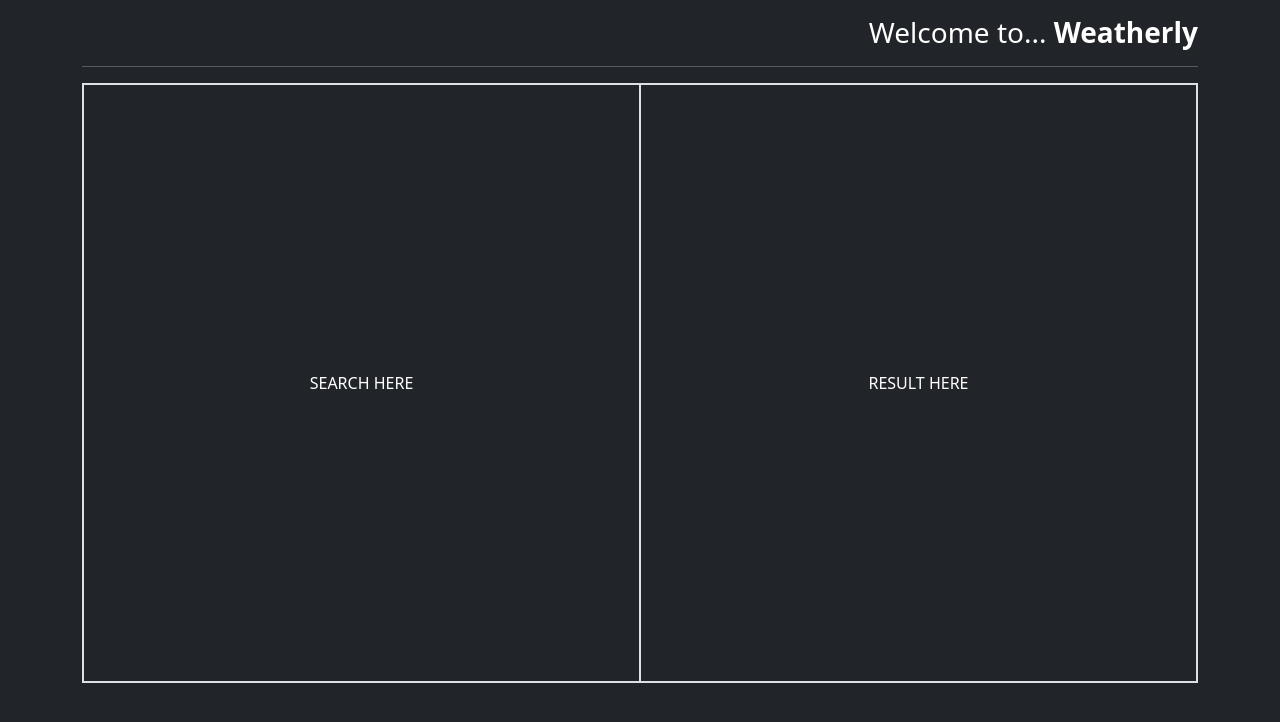
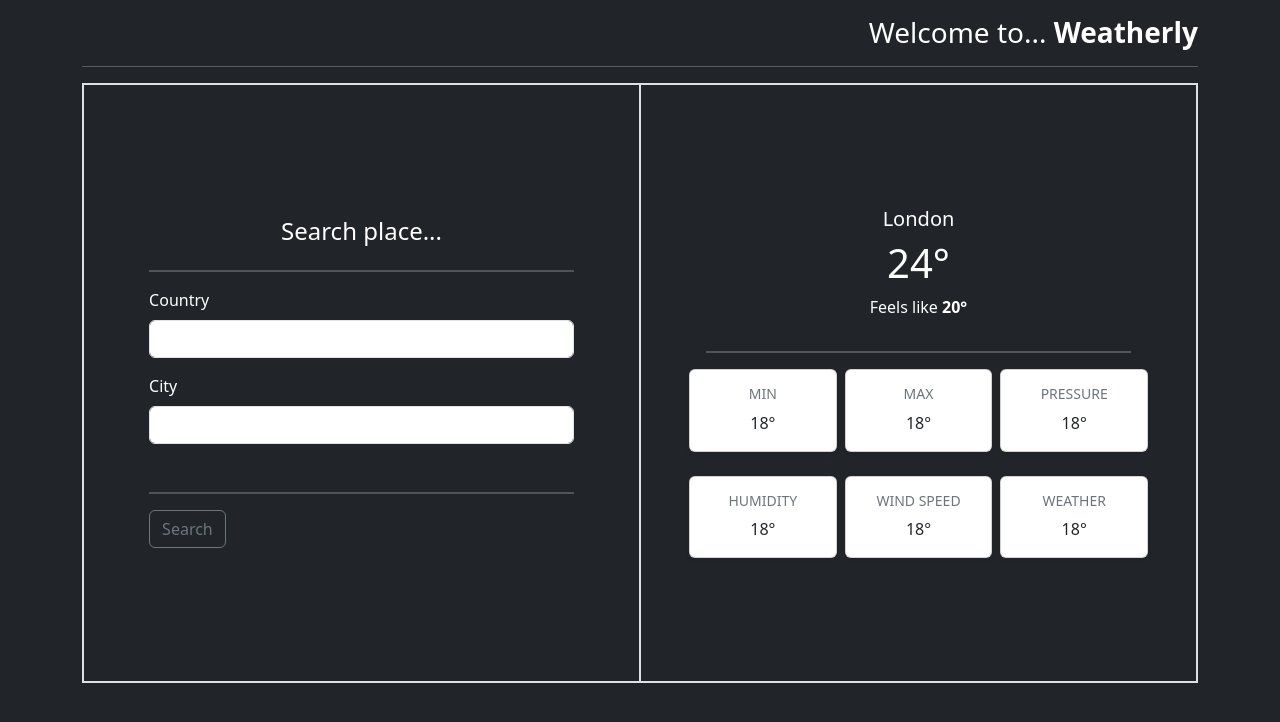
Before and after one commit to atharkn7/Weatherly, a plain HTML site: page index.html in a window 1280 px wide. Drawn offline with nearby package versions, Linux system fonts and the light colour scheme.

Commit message:
UI Layout built

```diff
--- a/index.html
+++ b/index.html
@@ -24,12 +24,83 @@
         <hr>
         <div class="container">
             <div class="row border" style="height: 75vh;">
-                <div class="col border d-flex justify-content-center align-items-center">SEARCH HERE</div>
-                <div class="col border d-flex justify-content-center align-items-center">RESULT HERE</div>
+                <div class="col border d-flex justify-content-center align-items-center flex-column">
+                    <h4>Search place... </h4>
+                    <form style="min-width: 80%;">
+                        <hr class="border">
+                        <div class="mb-3">
+                            <label for="country" class="form-label">Country</label>
+                            <input type="text" class="form-control" id="country">
+                        </div>
+                        <div class="mb-3">
+                            <label for="city" class="form-label text-end">City</label>
+                            <input type="text" class="form-control" id="city">
+                        </div>
+                        <hr class="border mt-5">
+                        <button type="submit" class="btn btn-outline-secondary">Search</button>
+
+                    </form>
+                </div>
+                <div class="col border d-flex justify-content-center align-items-center flex-column">
+                    <div class="text-center" style="min-width: 80%;">
+                        <h5 id="city_heading">London</h5>
+                        <h1 id="temp"> 24°</h1>
+                        <p>Feels like <strong id="feels_like">20°</strong></p>
+                    </div>
+                    <hr class="border" style="width: 80%;">
+                    <!-- TEST -->
+                    <div class="container-fluid px-5 gap-2 text-center">
+                        <!-- First Row -->
+                        <div class="row gap-2 ">
+                            <div class="col card shadow-sm">
+                                <div class="card-body">
+                                    <h6 class="text-secondary text-uppercase small mb-2">Min</h6>
+                                    <p class="mb-0" id="temp_min">18°</p>
+                                </div>
+                            </div>
+                            <div class="col card shadow-sm">
+                                <div class="card-body">
+                                    <h6 class="text-secondary text-uppercase small mb-2">Max</h6>
+                                    <p class="mb-0" id="temp_max">18°</p>
+                                </div>
+                            </div>
+                            <div class="col card shadow-sm">
+                                <div class="card-body">
+                                    <h6 class="text-secondary text-uppercase small mb-2">Pressure</h6>
+                                    <p class="mb-0" id="pressure">18°</p>
+                                </div>
+                            </div>
+                        </div>
+                        <br>
+                        <!-- 2nd Row -->
+                        <div class="row gap-2">
+                            <div class="col card shadow-sm">
+                                <div class="card-body">
+                                    <h6 class="text-secondary text-uppercase small mb-2">Humidity</h6>
+                                    <p class="mb-0" id="humidity">18°</p>
+                                </div>
+                            </div>
+                            <div class="col card shadow-sm">
+                                <div class="card-body">
+                                    <h6 class="text-secondary text-uppercase small mb-2">Wind Speed</h6>
+                                    <p class="mb-0" id="wind_speed">18°</p>
+                                </div>
+                            </div>
+                            <div class="col card shadow-sm">
+                                <div class="card-body">
+                                    <h6 class="text-secondary text-uppercase small mb-2">Weather</h6>
+                                    <p class="mb-0" id="description">18°</p>
+                                </div>
+                            </div>
+                        </div>
+
+                    </div>
+
+
+                </div>
             </div>
+
         </div>
-
-    </div>
 
 </body>
 
--- a/script.js
+++ b/script.js
@@ -9,3 +9,8 @@
 /* For cities using country codes from above API
 https://rapidapi.com/wirefreethought/api/geodb-cities
 */
+
+/*
+- Disable relevant input fields (enable city after country and disable search until end)
+- ° <-- symbol
+*/
```
